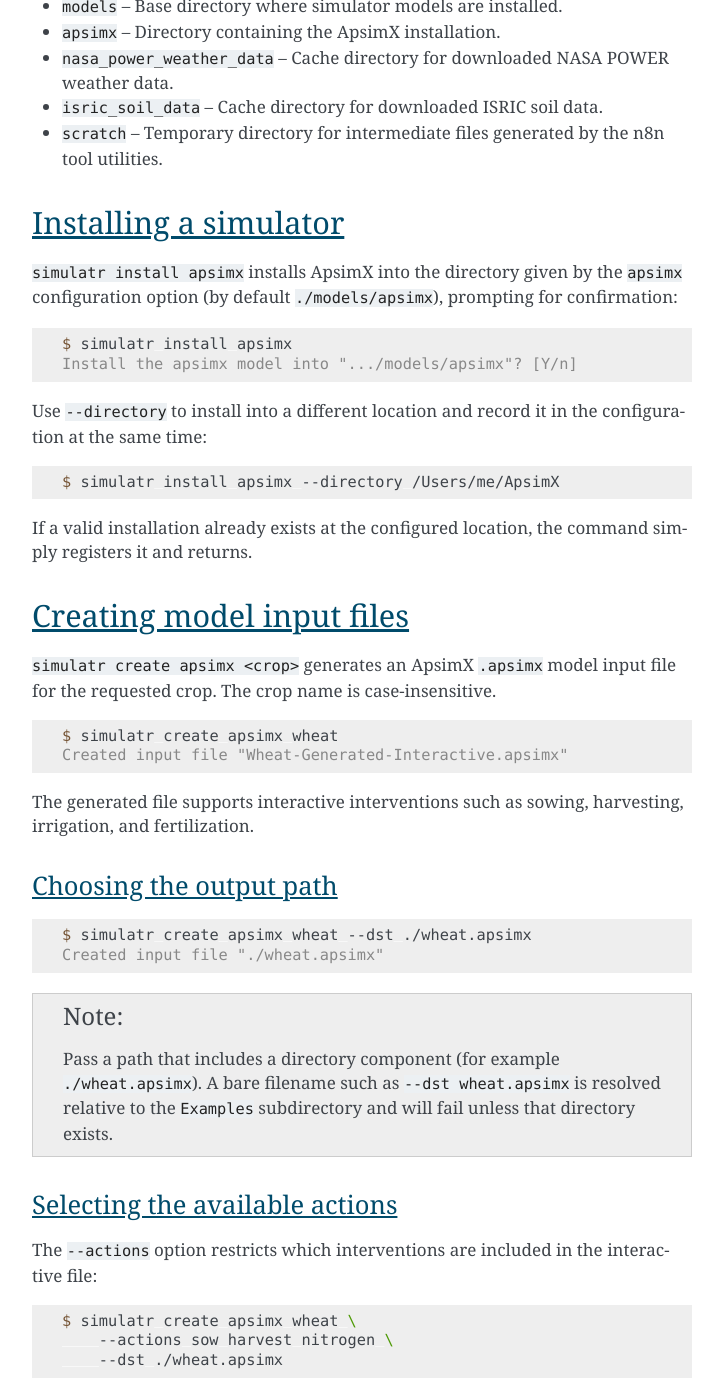
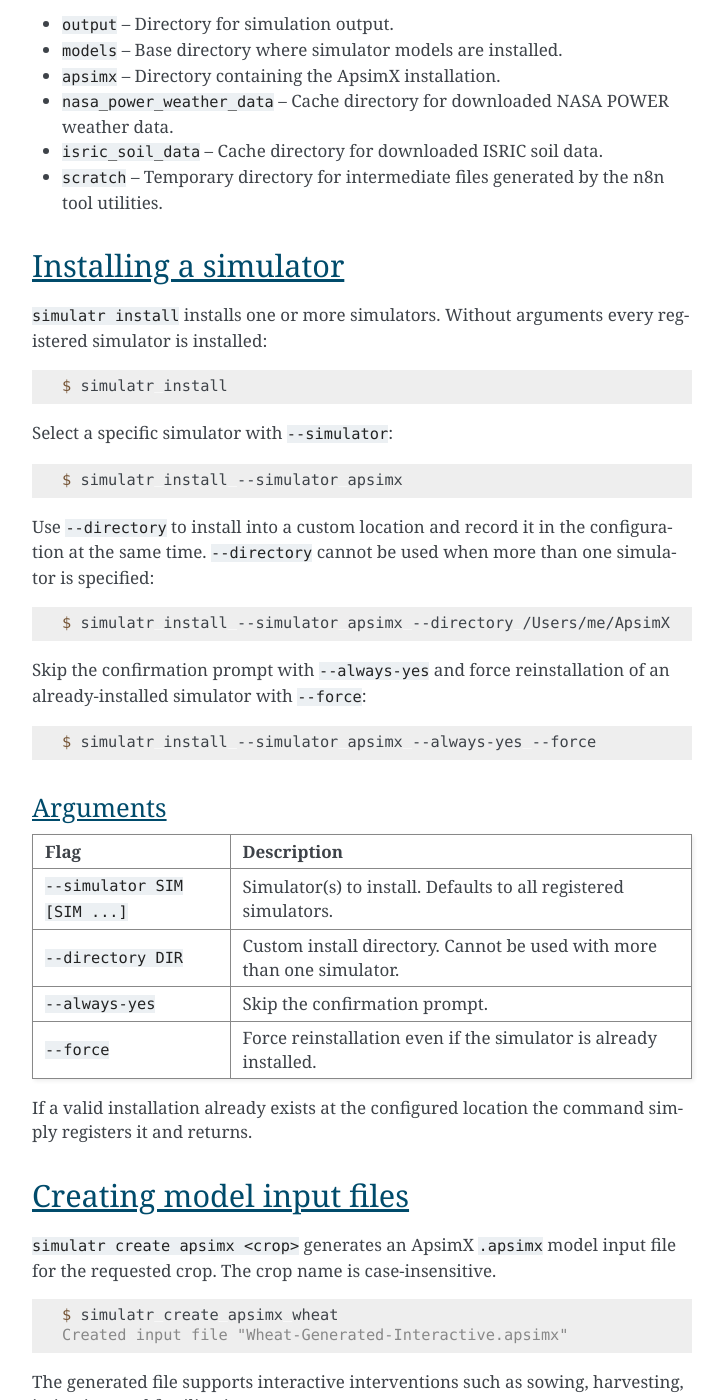
Before and after one commit to langmm/simulatr, a Sphinx documentation site: the page built from docs/cli.rst, in a window 1280 px wide and 1400 px high, scrolled down 2267 px. Shown: the whole window, without its empty margins (388-1112 px from the left). Built offline with Sphinx 7.4.7, drawn with Linux system fonts in a browser that asks for light colours.

Commit message:
Added option to force reinstallation of simulator Update dockerfile to use install CLI directly Fix simulator install CLI Remove default pixi tasks to install/run simulator since they can be called directly via the CLI

```diff
--- a/docs/cli.rst
+++ b/docs/cli.rst
@@ -96,23 +96,55 @@
 Installing a simulator
 ======================
 
-``simulatr install apsimx`` installs ApsimX into the directory given by
-the ``apsimx`` configuration option (by default
-``./models/apsimx``), prompting for confirmation:
+``simulatr install`` installs one or more simulators. Without arguments
+every registered simulator is installed:
 
 .. code-block:: console
 
-   $ simulatr install apsimx
-   Install the apsimx model into ".../models/apsimx"? [Y/n]
+   $ simulatr install
 
-Use ``--directory`` to install into a different location and record it
-in the configuration at the same time:
+Select a specific simulator with ``--simulator``:
 
 .. code-block:: console
 
-   $ simulatr install apsimx --directory /Users/me/ApsimX
+   $ simulatr install --simulator apsimx
 
-If a valid installation already exists at the configured location, the
+Use ``--directory`` to install into a custom location and record it
+in the configuration at the same time. ``--directory`` cannot be used
+when more than one simulator is specified:
+
+.. code-block:: console
+
+   $ simulatr install --simulator apsimx --directory /Users/me/ApsimX
+
+Skip the confirmation prompt with ``--always-yes`` and force
+reinstallation of an already-installed simulator with ``--force``:
+
+.. code-block:: console
+
+   $ simulatr install --simulator apsimx --always-yes --force
+
+Arguments
+---------
+
+.. list-table::
+   :widths: 30 70
+   :header-rows: 1
+
+   * - Flag
+     - Description
+   * - ``--simulator SIM [SIM ...]``
+     - Simulator(s) to install. Defaults to all registered simulators.
+   * - ``--directory DIR``
+     - Custom install directory. Cannot be used with more than one
+       simulator.
+   * - ``--always-yes``
+     - Skip the confirmation prompt.
+   * - ``--force``
+     - Force reinstallation even if the simulator is already
+       installed.
+
+If a valid installation already exists at the configured location the
 command simply registers it and returns.
 
 Creating model input files
```
Also changed, not shown: TODO.md (+0 -1 lines), docs/server.rst (+6 -11 lines), pixi.toml (+0 -16 lines), 4 other files.
